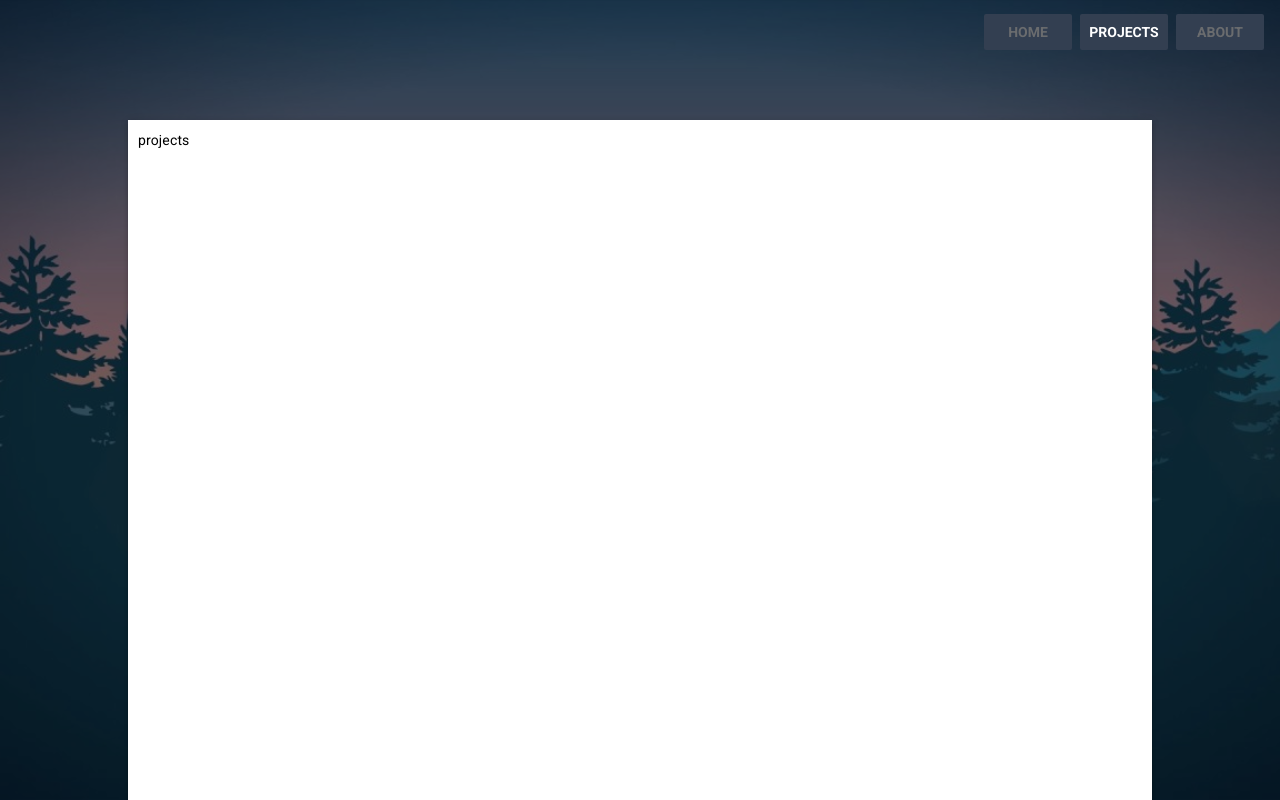
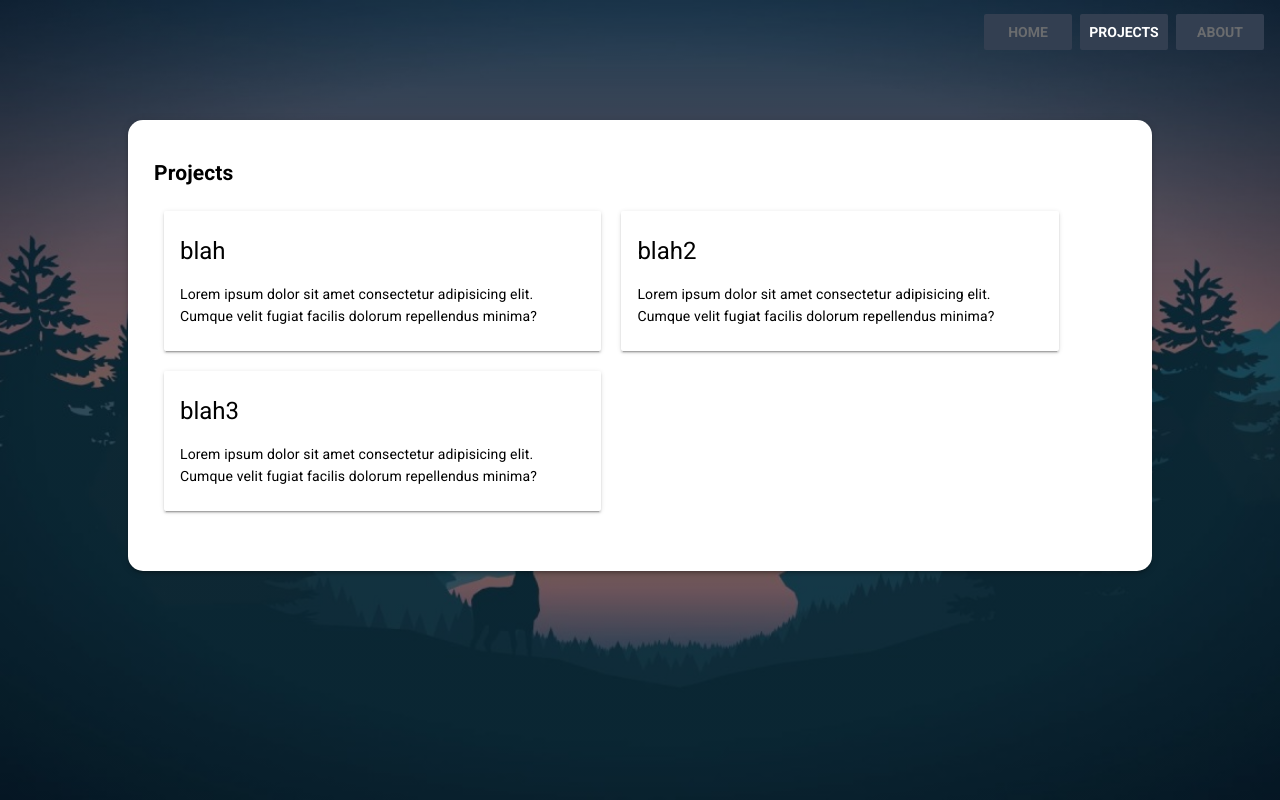
Before and after one commit to DarrenXu94/Portfolio, a Vue app: page /projects in a window 1280 px wide. Shown: the top 800 px of the page. Built offline with nearby package versions, Linux system fonts and the light colour scheme.

Commit message:
projects page css styling

```diff
--- /dev/null
+++ b/src/assets/data/projects.js
@@ -0,0 +1,22 @@
+const projects = [
+    {
+        name: "blah",
+        preview: "",
+        description: "Lorem ipsum dolor sit amet consectetur adipisicing elit. Cumque velit fugiat facilis dolorum repellendus minima?",
+        link: "blah"
+    },
+    {
+        name: "blah2",
+        preview: "",
+        description: "Lorem ipsum dolor sit amet consectetur adipisicing elit. Cumque velit fugiat facilis dolorum repellendus minima?",
+        link: "blah"
+    },
+    {
+        name: "blah3",
+        preview: "",
+        description: "Lorem ipsum dolor sit amet consectetur adipisicing elit. Cumque velit fugiat facilis dolorum repellendus minima?",
+        link: "blah"
+    }
+]
+
+export default projects;
--- /dev/null
+++ b/src/components/ProjectCard.vue
@@ -0,0 +1,24 @@
+<template>
+  <div class="project-card md-layout-item md-size-45 md-small-size-100">
+    <md-card md-with-hover>
+      <md-card-header>
+        <div class="md-title">{{project.name}}</div>
+      </md-card-header>
+
+      <md-card-content>{{project.description}}</md-card-content>
+    </md-card>
+  </div>
+</template>
+<script>
+export default {
+  name: "project-card",
+  props: {
+    project: Object
+  }
+};
+</script>
+<style scoped>
+.project-card {
+  margin: 10px;
+}
+</style>
--- a/src/views/Projects.vue
+++ b/src/views/Projects.vue
@@ -2,27 +2,46 @@
   <div class="projects md-layout">
     <div class="md-layout-item main-raised md-size-80 md-elevation-3">
       <div class="container">
-        <div class="projects-content">projects</div>
+        <div class="projects-content">
+          <h2>Projects</h2>
+          <div class="md-layout">
+            <project-card v-for="project in projects" :key="project.name" :project="project"></project-card>
+          </div>
+        </div>
       </div>
     </div>
   </div>
 </template>
 <script>
+import projects from "@/assets/data/projects";
+import ProjectCard from "@/components/ProjectCard";
 export default {
-  name: "projects"
+  name: "projects",
+  components: {
+    ProjectCard
+  },
+  data() {
+    return {
+      projects: projects
+    };
+  }
 };
 </script>
 <style lang="scss" scoped>
 .main-raised {
   background-color: white;
+  border-radius: 15px;
+  padding-bottom: 5vh;
+  padding-top: 2vh;
+  padding-left: 2vh;
+  padding-right: 2vh;
 }
 .projects {
   justify-content: center;
   position: absolute;
   top: 15%;
   width: 100%;
-  height: 150vh;
-  // transform: translate(0%, 450%);
+  // height: 150vh;
 }
 .projects-content {
   padding: 10px;
```
